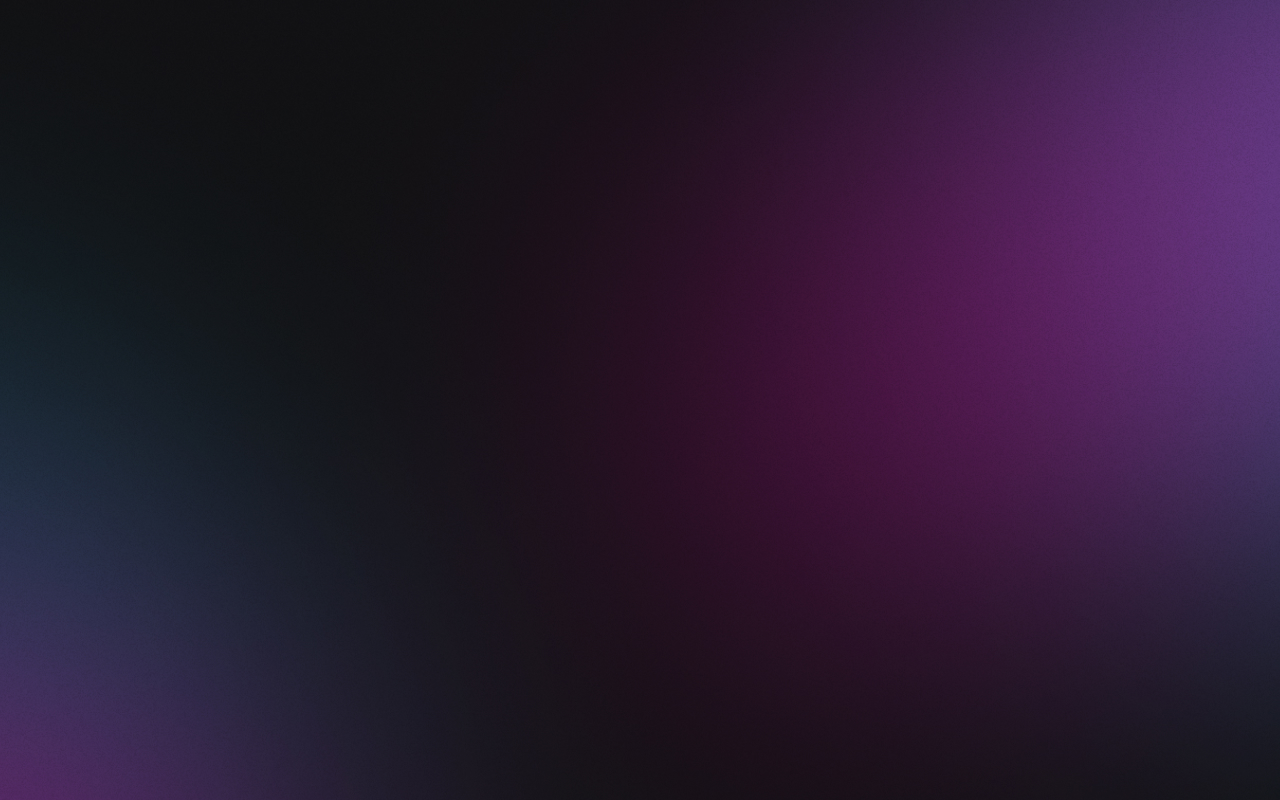
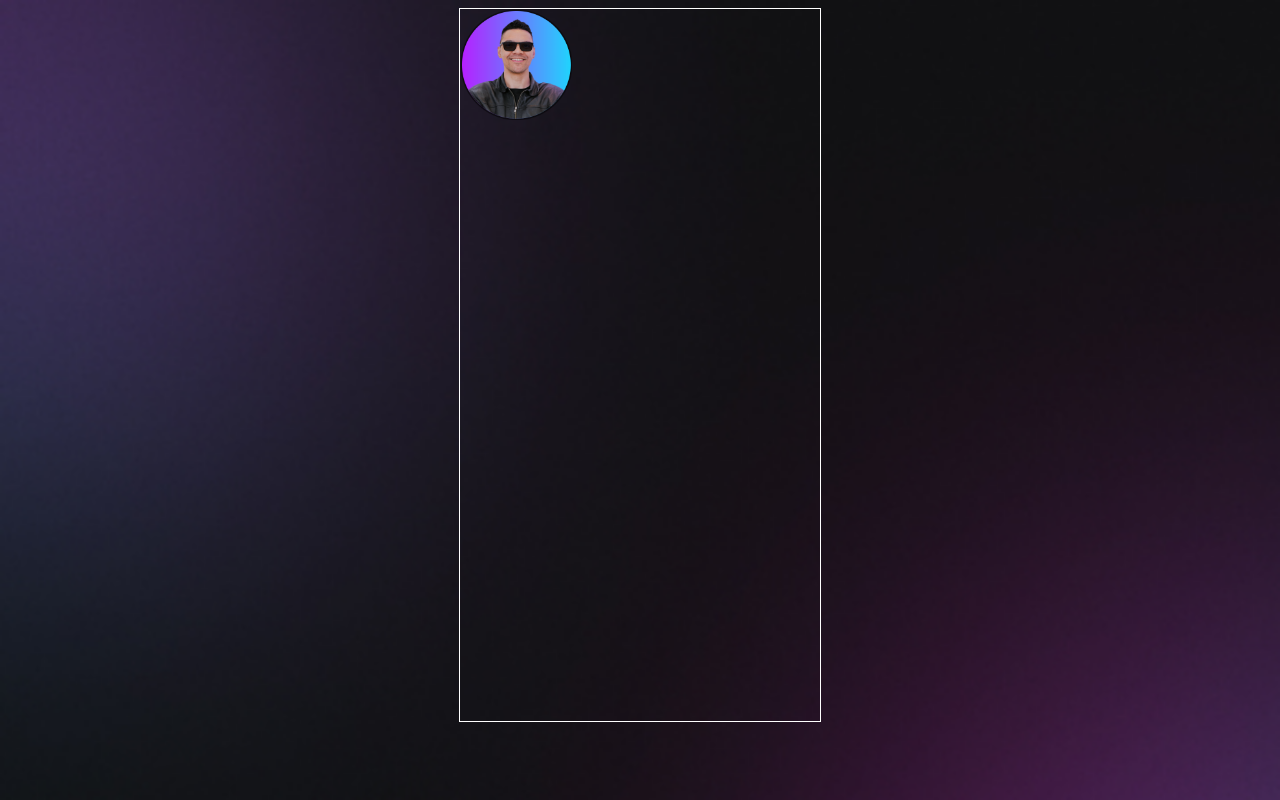
Before and after one commit to AlexandreCalanca/discover-rocketseat, a plain HTML site: page index.html in a window 1280 px wide. Drawn offline with Linux system fonts and the light colour scheme.

Commit message:
adição de imagem

```diff
--- a/index.html
+++ b/index.html
@@ -9,6 +9,11 @@
 </head>
 
 <body>
+    <div id="conteiner">
+        <div id="profile">
+            <img src="/imagens/avatar-light.png" alt="Foto de perfil" id="perfil">
+        </div>
+    </div>
 
 </body>
 
--- a/style.css
+++ b/style.css
@@ -1,3 +1,14 @@
 body {
-  background-image: url(/imagens/bg-desktop.jpg);
+  background: url(/imagens/bg-mobile.jpg) no-repeat top center/cover;
 }
+#conteiner {
+  width: 360px;
+  height: 712px;
+  border: 1px solid #fff;
+  margin: auto;
+}
+#perfil {
+  width: 112px;
+  height: 111px;
+  text-align: center;
+}
```
